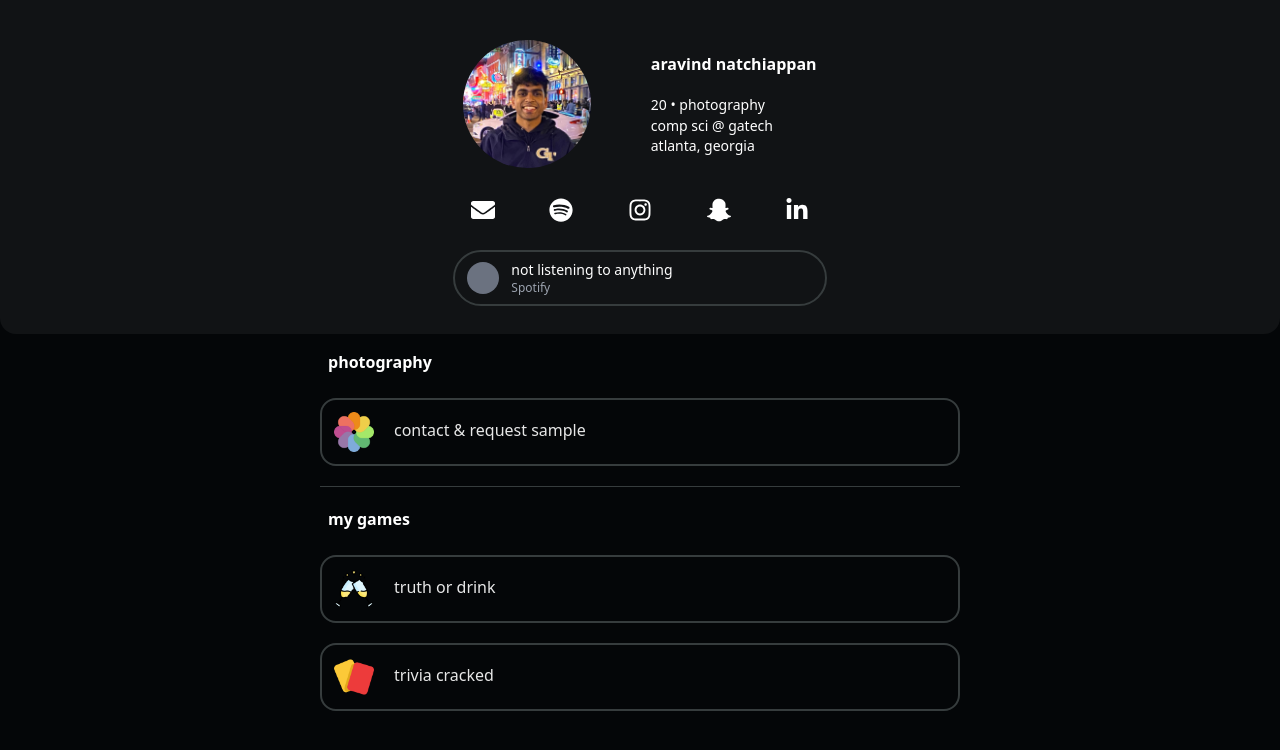
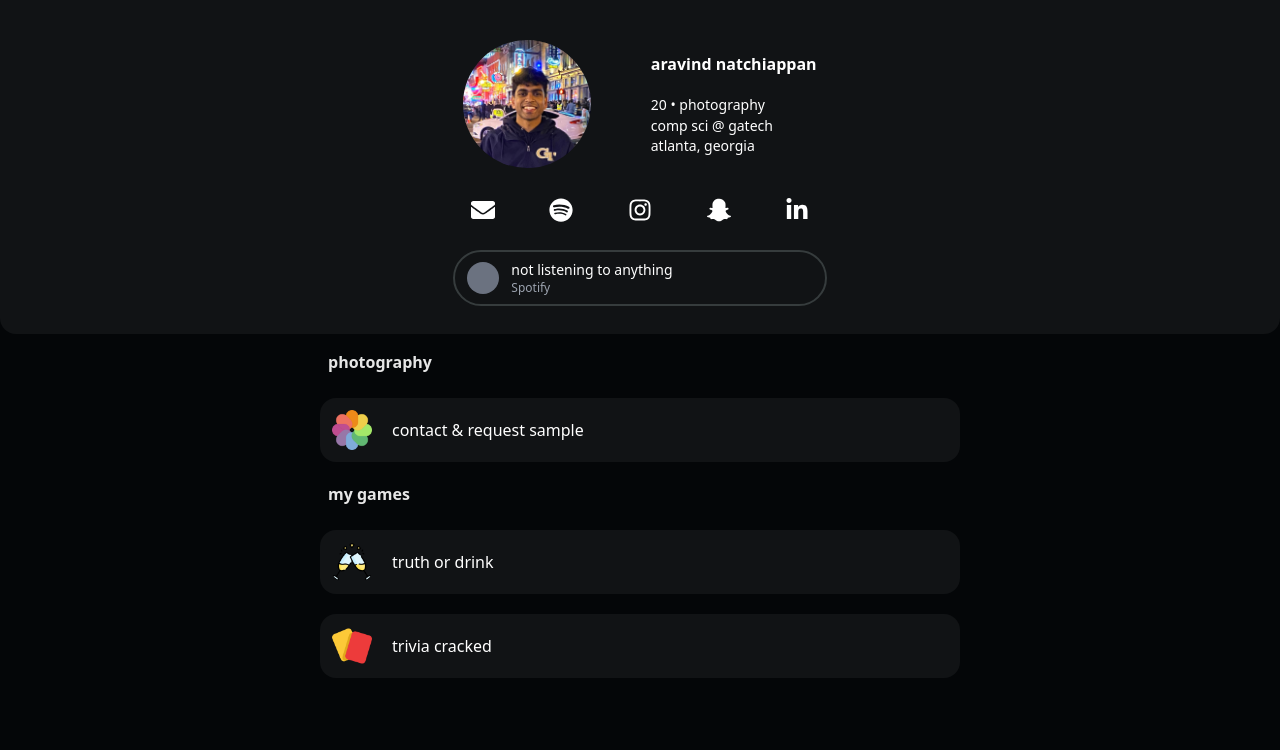
Before and after one commit to aravindnatch/aravindnatch.github.io, a Next.js app: page / in a window 1280 px wide. Shown: the top 750 px of the page. Built offline with nearby package versions, Linux system fonts and the light colour scheme; no server answers.

Commit message:
adjust link styling

```diff
--- a/components/mobile.tsx
+++ b/components/mobile.tsx
@@ -184,17 +184,17 @@ const Mobile: NextPage = () => {
       <div className="container max-w-2xl p-4">
         {
             links.map((items, index) =>
-              <div key={index} className="border-b border-[#363C3D] last:border-none mb-5">
+              <div key={index} className="">
                 <div className="w-full pb-6 pl-2">
-                  <h2 className="text-white text-left font-semibold">{items['name']}</h2>
+                  <h2 className="text-white opacity-90 text-left font-semibold">{items['name']}</h2>
                 </div>
                 {
                   items['links'].map((link, index) =>
                     <div key={index} className="">
                       <a href={link['link']} target="_blank">
-                        <div className="rounded-2xl w-full border-2 border-[#363C3D] p-3 mb-5">
+                        <div className="rounded-2xl w-full border-[#363C3D] p-3 mb-5 bg-[#111315] flex items-center">
                             <img src={link['icon']} className="rounded-xl w-10 h-10 inline mr-5"/>
-                            <h1 className="right text-center text-white items-left inline opacity-90">{link['name']}</h1>
+                            <h1 className="right text-center text-white items-left inline">{link['name']}</h1>
                         </div>
                       </a>
                     </div>
```
